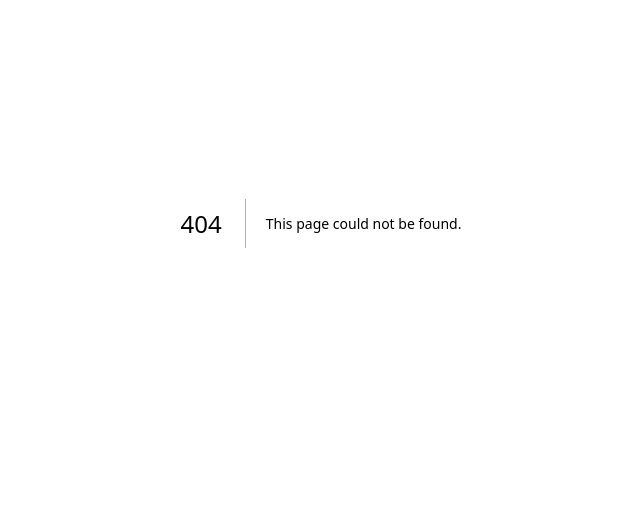
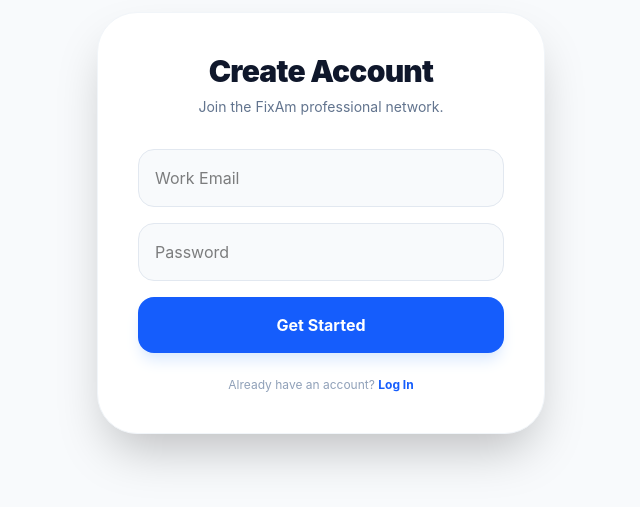
Before and after one commit to Freshsanibashir/Fixam, a Next.js app: page /signup in a window 1280 px wide. Before the commit this address had no page. Shown: the part 177-684 px from the top of the page, without its empty margins (319-959 px from the left). Built offline with nearby package versions, Linux system fonts and the light colour scheme; no server answers.

Commit message:
feat: functional supabase signup and auth callback

```diff
--- /dev/null
+++ b/app/auth/callback/route.ts
@@ -0,0 +1,15 @@
+import { createRouteHandlerClient } from '@supabase/auth-helpers-nextjs';
+import { cookies } from 'next/headers';
+import { NextResponse } from 'next/server';
+
+export async function GET(request: Request) {
+  const requestUrl = new URL(request.url);
+  const code = requestUrl.searchParams.get('code');
+
+  if (code) {
+    const supabase = createRouteHandlerClient({ cookies });
+    await supabase.auth.exchangeCodeForSession(code);
+  }
+
+  return NextResponse.redirect(requestUrl.origin);
+}
--- /dev/null
+++ b/app/signup/page.tsx
@@ -0,0 +1,71 @@
+'use client';
+export const dynamic = 'force-dynamic';
+
+import { useState } from 'react';
+import { supabase } from '@/lib/supabase';
+import Link from 'next/link';
+
+export default function SignUp() {
+  const [email, setEmail] = useState('');
+  const [password, setPassword] = useState('');
+  const [loading, setLoading] = useState(false);
+  const [message, setMessage] = useState('');
+
+  const handleSignUp = async (e: React.FormEvent) => {
+    e.preventDefault();
+    setLoading(true);
+
+    const { error } = await supabase.auth.signUp({
+      email,
+      password,
+      options: {
+        emailRedirectTo: `${window.location.origin}/auth/callback`,
+      },
+    });
+
+    if (error) {
+      setMessage(error.message);
+    } else {
+      setMessage('Check your email for the confirmation link!');
+    }
+    setLoading(false);
+  };
+
+  return (
+    <div className="min-h-screen flex items-center justify-center bg-[#f8fafc] px-6">
+      <div className="max-w-md w-full bg-white p-10 rounded-[2.5rem] shadow-2xl border border-slate-100">
+        <h2 className="text-3xl font-black text-slate-900 text-center tracking-tight">Create Account</h2>
+        <p className="text-slate-500 text-center mt-2 text-sm">Join the FixAm professional network.</p>
+
+        <form onSubmit={handleSignUp} className="mt-8 space-y-4">
+          <input
+            type="email"
+            placeholder="Work Email"
+            className="w-full p-4 bg-slate-50 border border-slate-200 rounded-2xl focus:ring-2 focus:ring-blue-500 outline-none transition"
+            onChange={(e) => setEmail(e.target.value)}
+            required
+          />
+          <input
+            type="password"
+            placeholder="Password"
+            className="w-full p-4 bg-slate-50 border border-slate-200 rounded-2xl focus:ring-2 focus:ring-blue-500 outline-none transition"
+            onChange={(e) => setPassword(e.target.value)}
+            required
+          />
+          <button
+            disabled={loading}
+            className="w-full py-4 bg-blue-600 text-white rounded-2xl font-bold shadow-lg shadow-blue-100 hover:bg-blue-700 transition-all disabled:opacity-50"
+          >
+            {loading ? 'Processing...' : 'Get Started'}
+          </button>
+        </form>
+
+        {message && <p className="mt-4 text-center text-sm font-medium text-blue-600">{message}</p>}
+
+        <p className="mt-6 text-center text-xs text-slate-400">
+          Already have an account? <Link href="/login" className="text-blue-600 font-bold hover:underline">Log In</Link>
+        </p>
+      </div>
+    </div>
+  );
+}
```
